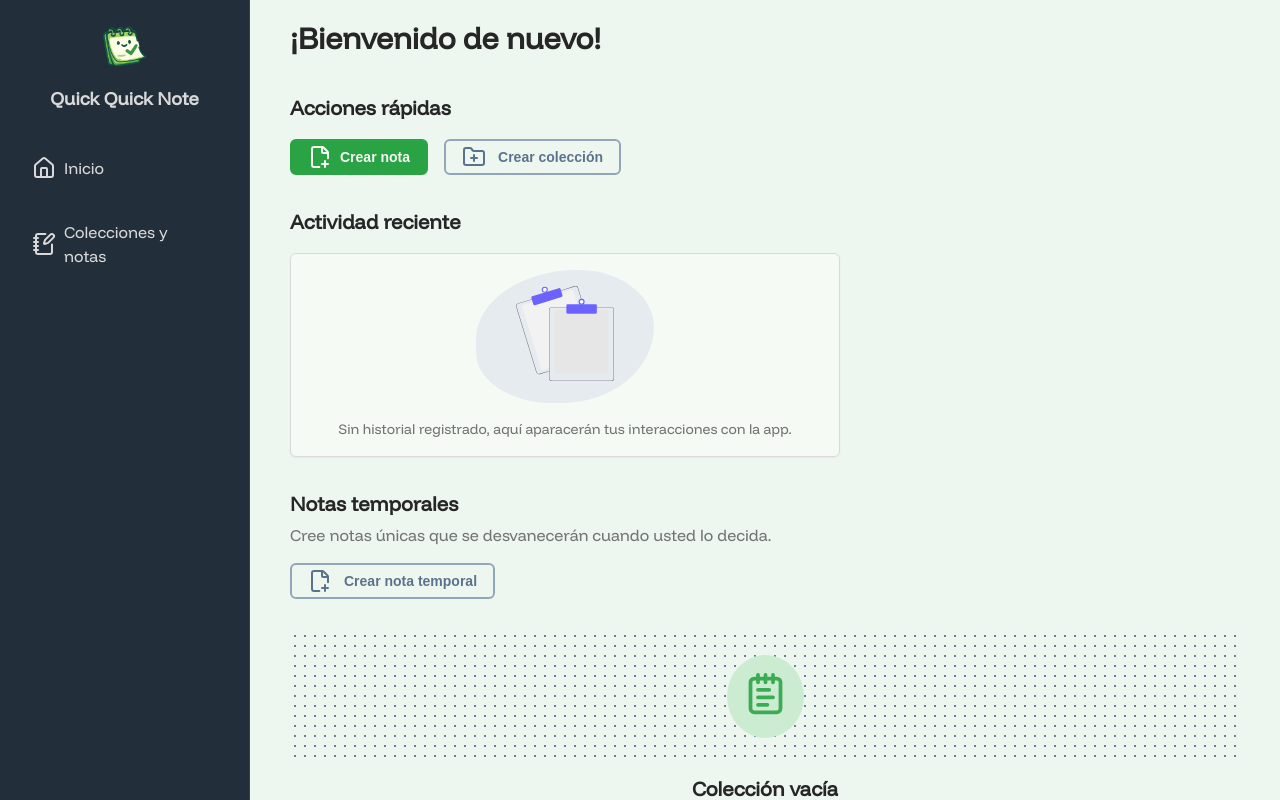
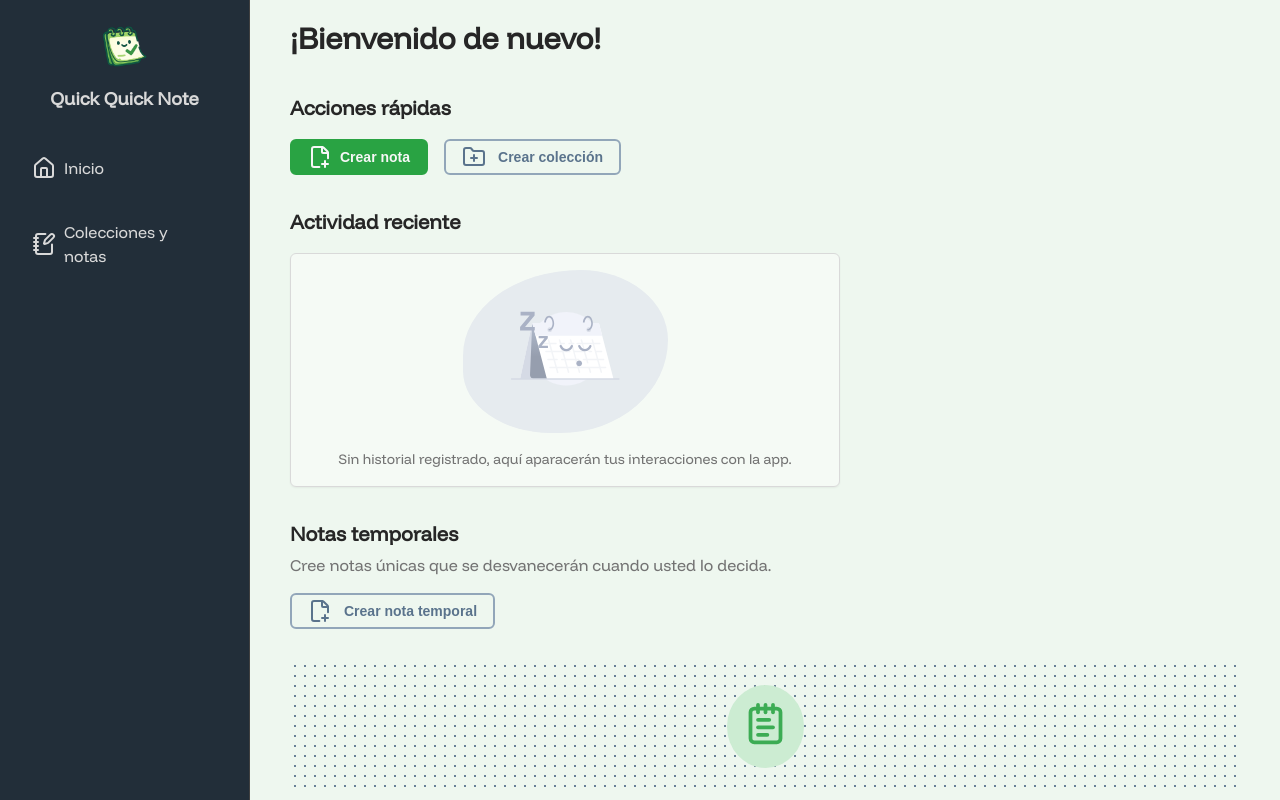
Before and after one commit to Veliz-P/quick-quick-note, a Vue app: page /#/home in a window 1280 px wide. Built offline with nearby package versions, Linux system fonts and the light colour scheme.

Commit message:
style: replace icon from recent activity component

```diff
--- a/src/components/RecentActivity.vue
+++ b/src/components/RecentActivity.vue
@@ -51,7 +51,7 @@
             id="no-activity-icon"
             width="100"
             height="100"
-            src="../assets/svg/no-data.svg"
+            src="../assets/svg/no-recent-actions.svg"
             alt="No activity"
           />
         </div>
@@ -288,7 +288,7 @@ h2 {
 
 #no-activity-icon {
   width: 100%;
-  height: 95px;
+  height: 100px;
   object-fit: contain;
 }
 
@@ -300,5 +300,9 @@ h2 {
   #recent-actions-container {
     max-height: 40vh;
   }
+
+  #no-activity-icon {
+    height: 125px;
+  }
 }
 </style>
```
Also changed, not shown: src/assets/svg/no-data.svg (deleted), src/assets/svg/no-recent-actions.svg (added).
